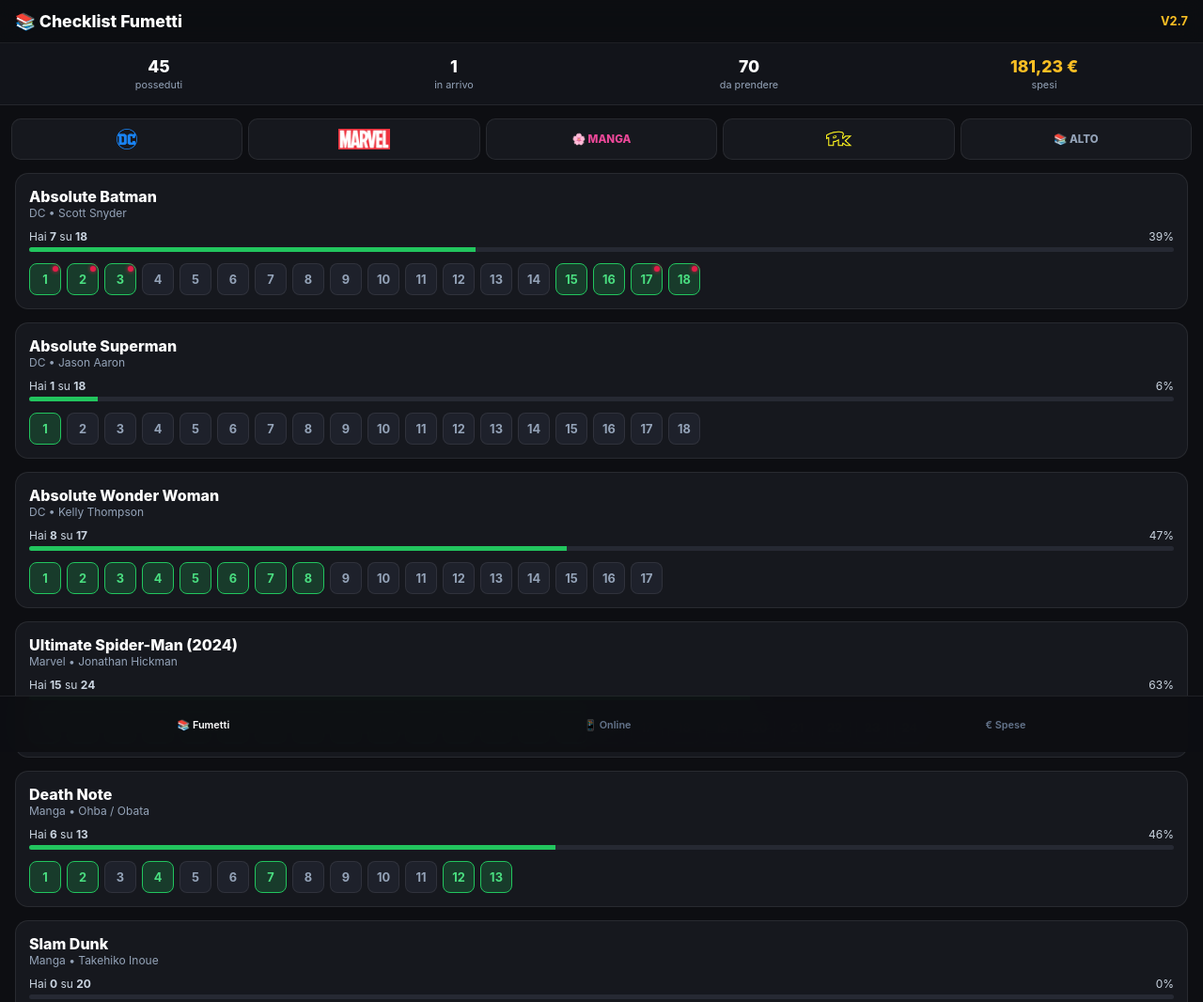
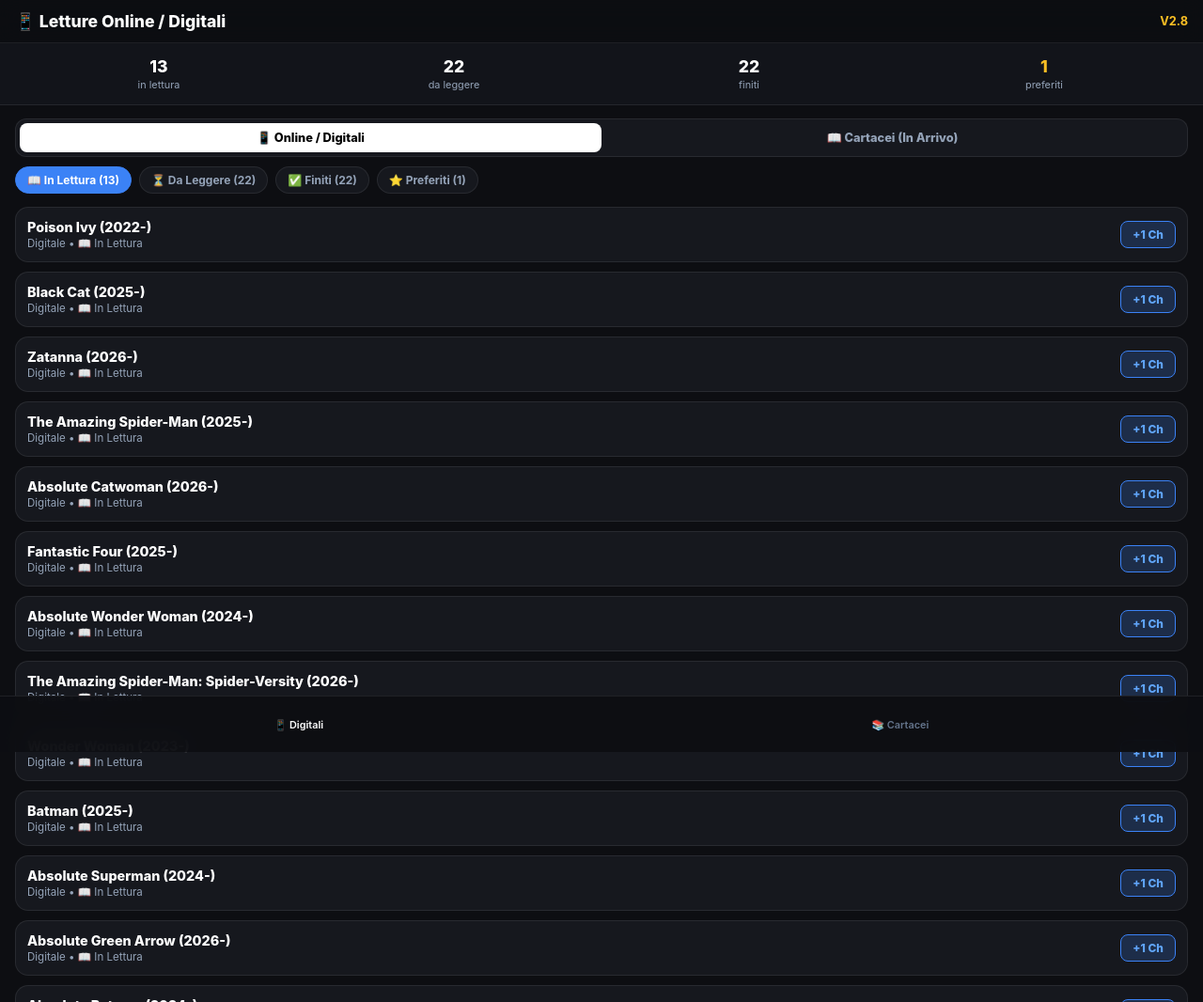
Before and after one commit to datoms04-ops/datoms04-ops.github.io, a plain HTML site: page index.html in a window 1280 px wide. Shown: the top 1066 px of the page at 94% size. Drawn offline with Linux system fonts and the light colour scheme.

Commit message:
Update index.html

```diff
--- a/index.html
+++ b/index.html
@@ -3,7 +3,7 @@
 <head>
   <meta charset="UTF-8">
   <meta name="viewport" content="width=device-width, initial-scale=1.0">
-  <title>Checklist Fumetti V2.7</title>
+  <title>Checklist Fumetti V2.8 - Online Edition</title>
 
   <link rel="manifest" href="manifest.json">
   <meta name="theme-color" content="#0d0e12">
@@ -16,8 +16,8 @@
       --card-border: rgba(255, 255, 255, 0.08);
       --accent-gold: #fbbf24;
       --accent-green: #22c55e;
-      --accent-red: #ef4444;
-      --manga-pink: #ec4899;
+      --accent-blue: #3b82f6;
+      --accent-purple: #a855f7;
       --text-muted: #94a3b8;
     }
 
@@ -42,67 +42,39 @@
     .stat-num { font-weight: 800; font-size: 1.1rem; color: #fff; }
     .stat-label { font-size: 0.68rem; color: var(--text-muted); margin-top: 2px; }
 
-    /* BANNER LOGHI / CATEGORIE EDITORI (5 BANNER) */
-    .publishers-grid {
-      display: grid; grid-template-columns: repeat(5, 1fr); gap: 6px; padding: 14px 12px;
+    /* SWITCHER CARTACEO VS ONLINE */
+    .view-switcher {
+      display: flex; margin: 14px 16px 10px 16px; background: #16181e;
+      border: 1px solid var(--card-border); border-radius: 12px; padding: 4px;
     }
-    .publisher-card {
-      background: var(--card-bg); border: 1px solid var(--card-border); border-radius: 10px;
-      padding: 8px 2px; text-align: center; cursor: pointer; display: flex; flex-direction: column; align-items: center; justify-content: center;
-      transition: all 0.2s ease; min-height: 44px;
+    .v-btn {
+      flex: 1; padding: 8px; text-align: center; font-weight: 800; font-size: 0.8rem;
+      border-radius: 8px; cursor: pointer; color: var(--text-muted); transition: all 0.2s;
     }
-    .publisher-card:active, .publisher-card.active { border-color: var(--accent-gold); background: rgba(251, 191, 36, 0.1); }
-    .pub-img { height: 22px; max-width: 90%; object-fit: contain; mix-blend-mode: screen; }
-    .pub-text { font-weight: 800; font-size: 0.72rem; }
+    .v-btn.active { background: #fff; color: #000; }
 
-    /* CHIP TASTO MOSTRA TUTTI */
-    .reset-filter-btn {
-      margin: 0 16px 12px 16px; padding: 6px 12px; background: rgba(255,255,255,0.05);
-      border: 1px solid var(--card-border); border-radius: 20px; font-size: 0.75rem;
-      color: var(--text-muted); text-align: center; cursor: pointer; display: none;
+    /* TABS STATO LETTURA ONLINE */
+    .digital-tabs { display: flex; gap: 8px; padding: 0 16px 14px 16px; overflow-x: auto; }
+    .d-tab {
+      background: var(--card-bg); border: 1px solid var(--card-border);
+      color: var(--text-muted); padding: 6px 12px; border-radius: 20px; font-size: 0.75rem;
+      font-weight: 700; white-space: nowrap; cursor: pointer;
     }
+    .d-tab.active { background: var(--accent-blue); color: #fff; border-color: var(--accent-blue); }
 
-    /* RUN CARD FUMETTI */
-    .run-card {
+    /* CARD FUMETTO ONLINE */
+    .digital-card {
       background: var(--card-bg); border: 1px solid var(--card-border);
-      border-radius: 14px; padding: 14px; margin: 0 16px 14px 16px;
+      border-radius: 14px; padding: 12px; margin: 0 16px 10px 16px;
+      display: flex; align-items: center; justify-content: space-between; gap: 12px;
     }
-    .run-title { font-weight: 800; font-size: 1rem; color: #fff; }
-    .run-meta { font-size: 0.75rem; color: var(--text-muted); margin-bottom: 10px; }
+    .digital-title { font-weight: 800; font-size: 0.9rem; color: #fff; }
+    .digital-meta { font-size: 0.72rem; color: var(--text-muted); margin-top: 2px; }
 
-    .progress-bar-bg { width: 100%; height: 5px; background: #262933; border-radius: 3px; overflow: hidden; margin-bottom: 12px; }
-    .progress-bar-fill { height: 100%; background: var(--accent-green); }
-
-    /* TASSELLI NUMERATI */
-    .numbers-grid { display: flex; flex-wrap: wrap; gap: 6px; }
-    .num-tile {
-      width: 34px; height: 34px; border-radius: 8px; font-size: 0.8rem; font-weight: 700;
-      display: flex; align-items: center; justify-content: center; cursor: pointer; position: relative;
-      border: 1px solid var(--card-border); background: #1e212b; color: #94a3b8;
-    }
-    .num-tile.owned { background: rgba(34, 197, 94, 0.2); border-color: var(--accent-green); color: #4ade80; }
-    .num-tile .lucca-dot {
-      position: absolute; top: 2px; right: 2px; width: 6px; height: 6px;
-      background: #e11d48; border-radius: 50%; box-shadow: 0 0 4px #e11d48;
-    }
-
-    /* MODALE DETTAGLI CON COPERTINA */
-    .modal-overlay {
-      display: none; position: fixed; inset: 0; background: rgba(0,0,0,0.85);
-      backdrop-filter: blur(8px); z-index: 100; padding: 20px; overflow-y: auto;
-    }
-    .modal-card {
-      background: #16181e; border: 1px solid var(--card-border);
-      border-radius: 20px; max-width: 440px; margin: 30px auto 0 auto; padding: 20px;
-    }
-
-    .btn-buy {
-      width: 100%; padding: 12px; border-radius: 10px; font-weight: bold; border: none;
-      cursor: pointer; background: var(--accent-green); color: #000; font-size: 0.95rem; margin-top: 12px;
-    }
-    .btn-remove {
-      width: 100%; padding: 10px; border-radius: 10px; font-weight: bold; border: 1px solid var(--accent-red);
-      background: transparent; color: var(--accent-red); font-size: 0.85rem; margin-top: 8px; cursor: pointer;
+    .btn-step {
+      background: rgba(59, 130, 246, 0.2); border: 1px solid var(--accent-blue);
+      color: #60a5fa; padding: 6px 12px; border-radius: 8px; font-weight: 800;
+      font-size: 0.75rem; cursor: pointer;
     }
 
     /* BOTTOM NAV */
@@ -120,224 +92,130 @@
 
   <!-- HEADER -->
   <div class="top-bar">
-    <div class="top-title">📚 Checklist Fumetti</div>
-    <div style="font-size:0.8rem; color:var(--accent-gold); font-weight:bold;">V2.7</div>
+    <div class="top-title" id="pageTitle">📱 Letture Online / Digitali</div>
+    <div style="font-size:0.8rem; color:var(--accent-gold); font-weight:bold;">V2.8</div>
   </div>
 
   <!-- STATS HEADER -->
   <div class="stats-row">
-    <div class="stat-box"><div class="stat-num" id="st-owned">45</div><div class="stat-label">posseduti</div></div>
-    <div class="stat-box"><div class="stat-num" id="st-transit">1</div><div class="stat-label">in arrivo</div></div>
-    <div class="stat-box"><div class="stat-num" id="st-missing">70</div><div class="stat-label">da prendere</div></div>
-    <div class="stat-box"><div class="stat-num" style="color:var(--accent-gold);" id="st-spent">181,23 €</div><div class="stat-label">spesi</div></div>
+    <div class="stat-box"><div class="stat-num" id="st-reading">13</div><div class="stat-label">in lettura</div></div>
+    <div class="stat-box"><div class="stat-num" id="st-later">22</div><div class="stat-label">da leggere</div></div>
+    <div class="stat-box"><div class="stat-num" id="st-finished">22</div><div class="stat-label">finiti</div></div>
+    <div class="stat-box"><div class="stat-num" style="color:var(--accent-gold);" id="st-fav">1</div><div class="stat-label">preferiti</div></div>
   </div>
 
-  <!-- GRIGLIA EDITORI FUMETTI (DC, MARVEL, MANGA, PK, ALTO) -->
-  <div class="publishers-grid">
-    <div class="publisher-card" id="btn-pub-DC" onclick="filterPublisher('DC')">
-      <img src="img/dc.png" class="pub-img" alt="DC" onerror="this.style.display='none'; this.nextElementSibling.style.display='block';">
-      <span class="pub-text" style="display:none; color:#3b82f6;">DC</span>
+  <!-- SWITCHER VISTA -->
+  <div class="view-switcher">
+    <div class="v-btn active" id="btnModeDigital" onclick="switchMode('digital')">📱 Online / Digitali</div>
+    <div class="v-btn" id="btnModePhysical" onclick="switchMode('physical')">📖 Cartacei (In Arrivo)</div>
+  </div>
+
+  <!-- SEZIONE DIGITALI -->
+  <div id="secDigital">
+    <div class="digital-tabs">
+      <div class="d-tab active" id="tab-reading" onclick="filterDigital('reading')">📖 In Lettura (13)</div>
+      <div class="d-tab" id="tab-later" onclick="filterDigital('later')">⏳ Da Leggere (22)</div>
+      <div class="d-tab" id="tab-finished" onclick="filterDigital('finished')">✅ Finiti (22)</div>
+      <div class="d-tab" id="tab-fav" onclick="filterDigital('favorites')">⭐ Preferiti (1)</div>
     </div>
 
-    <div class="publisher-card" id="btn-pub-Marvel" onclick="filterPublisher('Marvel')">
-      <img src="img/marvel.png" class="pub-img" alt="Marvel" onerror="this.style.display='none'; this.nextElementSibling.style.display='block';">
-      <span class="pub-text" style="display:none; color:#ef4444;">MARVEL</span>
-    </div>
-
-    <div class="publisher-card" id="btn-pub-Manga" onclick="filterPublisher('Manga')">
-      <span class="pub-text" style="color:var(--manga-pink);">🌸 MANGA</span>
-    </div>
-
-    <div class="publisher-card" id="btn-pub-PK" onclick="filterPublisher('PK')">
-      <img src="img/pk.png" class="pub-img" alt="PK" onerror="this.style.display='none'; this.nextElementSibling.style.display='block';">
-      <span class="pub-text" style="display:none; color:#facc15;">PK</span>
-    </div>
-
-    <div class="publisher-card" id="btn-pub-Altro" onclick="filterPublisher('Altro')">
-      <span class="pub-text" style="color:var(--text-muted);">📚 ALTO</span>
-    </div>
+    <div id="digitalListContainer"></div>
   </div>
 
-  <!-- PULSANTE RESET FILTRO -->
-  <div class="reset-filter-btn" id="resetFilterBtn" onclick="filterPublisher('ALL')">
-    ✖ Mostra tutti i fumetti
-  </div>
-
-  <!-- CONTAINER RUN -->
-  <div id="runsContainer"></div>
-
-  <!-- SCHEDA POPUP DETTAGLI ALBO -->
-  <div class="modal-overlay" id="itemModal">
-    <div class="modal-card">
-      <div style="display:flex; justify-content:space-between; align-items:center; margin-bottom:12px;">
-        <h3 id="m-title" style="font-size:1.1rem; color:#fff;">Title</h3>
-        <span style="cursor:pointer; font-size:1.2rem; color:#94a3b8;" onclick="closeModal()">✖</span>
-      </div>
-
-      <div style="text-align:center; margin-bottom:14px;">
-        <div style="width:130px; height:190px; border-radius:10px; background:#262933; margin:0 auto; display:flex; align-items:center; justify-content:center; font-size:3rem;" id="m-cover">📖</div>
-      </div>
-
-      <div id="m-status-text" style="text-align:center; font-size:0.9rem; margin-bottom:12px;"></div>
-
-      <!-- FORM ACQUISTO -->
-      <div id="buyForm" style="background:#0d0e12; padding:12px; border-radius:10px; border:1px solid var(--card-border);">
-        <label style="font-size:0.75rem; color:var(--text-muted);">Prezzo Pagato (€):</label>
-        <input type="number" id="buyPrice" value="4.00" step="0.5" style="width:100%; padding:8px; margin-top:4px; margin-bottom:8px; background:#16181e; border:1px solid var(--card-border); color:#fff; border-radius:6px;">
-
-        <label style="display:flex; align-items:center; gap:8px; font-size:0.8rem; color:#c084fc; cursor:pointer;">
-          <input type="checkbox" id="buyLucca"> Acquistato a Lucca C&G 60 🎪
-        </label>
-      </div>
-
-      <button class="btn-buy" id="btnAction" onclick="submitAcquisition()">🛒 Segna come Comprato</button>
-      <button class="btn-remove" id="btnRemove" style="display:none;" onclick="markAsMissing()">🔴 Rimuovi dai Posseduti</button>
-    </div>
+  <!-- SEZIONE CARTACEI (PLACEHOLDER PRONTO) -->
+  <div id="secPhysical" style="display:none; padding:20px; text-align:center; color:var(--text-muted); font-size:0.85rem;">
+    📦 Spazio riservato alla collezione cartacea.<br>I volumi fisici e tascabili verranno caricati qui a breve!
   </div>
 
   <!-- BOTTOM NAV -->
   <div class="bottom-nav">
-    <div class="nav-btn active"><span>📚 Fumetti</span></div>
-    <div class="nav-btn" onclick="alert('Digitali in attivazione!')"><span>📱 Online</span></div>
-    <div class="nav-btn" onclick="alert('Spese in attivazione!')"><span>€ Spese</span></div>
+    <div class="nav-btn active"><span>📱 Digitali</span></div>
+    <div class="nav-btn" onclick="alert('Sezione Cartacei attiva!')"><span>📚 Cartacei</span></div>
   </div>
 
   <script>
-    const RUNS_DATA = [
-      { id: "abs-batman", title: "Absolute Batman", publisher: "DC", total: 18, owned: [1,2,3,15,16,17,18], luccaItems: [1,2,3,17,18], authors: "Scott Snyder" },
-      { id: "abs-sup", title: "Absolute Superman", publisher: "DC", total: 18, owned: [1], luccaItems: [], authors: "Jason Aaron" },
-      { id: "abs-ww", title: "Absolute Wonder Woman", publisher: "DC", total: 17, owned: [1,2,3,4,5,6,7,8], luccaItems: [], authors: "Kelly Thompson" },
-      { id: "ult-spidey", title: "Ultimate Spider-Man (2024)", publisher: "Marvel", total: 24, owned: [1,2,3,4,5,6,7,8,9,10,11,12,13,14,15], luccaItems: [], authors: "Jonathan Hickman" },
-      { id: "death-note", title: "Death Note", publisher: "Manga", total: 13, owned: [1,2,4,7,12,13], luccaItems: [], authors: "Ohba / Obata" },
-      { id: "slam-dunk", title: "Slam Dunk", publisher: "Manga", total: 20, owned: [], luccaItems: [], authors: "Takehiko Inoue" },
-      { id: "pk-mito", title: "Paperinik - Il Mito", publisher: "PK", total: 20, owned: [1,2,3,4,5,8,9,10,13,16], luccaItems: [], authors: "Gazzetta dello Sport" },
-      { id: "spawn", title: "Spawn", publisher: "Altro", total: 12, owned: [9,12], luccaItems: [9,12], authors: "Todd McFarlane" }
-    ];
+    /* DATABASE COMPLETO DELLE LETTURE ONLINE */
+    const ONLINE_DATA = {
+      reading: [
+        "Poison Ivy (2022-)", "Black Cat (2025-)", "Zatanna (2026-)",
+        "The Amazing Spider-Man (2025-)", "Absolute Catwoman (2026-)",
+        "Fantastic Four (2025-)", "Absolute Wonder Woman (2024-)",
+        "The Amazing Spider-Man: Spider-Versity (2026-)", "Wonder Woman (2023-)",
+        "Batman (2025-)", "Absolute Superman (2024-)", "Absolute Green Arrow (2026-)",
+        "Absolute Batman (2024-)"
+      ],
+      later: [
+        "Ghost in the Shell (1995)", "Wonder Woman (1987-2006)", "DC Comics Essentials: Batman Year One",
+        "Batman: Under The Hood", "Spider-Gwen: Smash", "Spider-Man: The Clone Saga",
+        "Amazing Spider-Man - Renew Your Vows (2016)", "Something is Killing the Children",
+        "Uncanny X-Men (2024-)", "Spawn (1992-)", "The Boys (2006-2012)",
+        "Spider-Man/Black Cat: The Evil That Men Do", "The Amazing Spider-Man (1963-2018)",
+        "Superior Spider-Man (2019)", "Spider-Man: Life Story", "Absolute Green Lantern (2025-)",
+        "Batman (2016-2026)", "Absolute Martian Manhunter (2025-2026)", "Superior Spider-Man (2013-2014)",
+        "Absolute Flash (2025-)", "Ultimate Spider-Man: Incursion", "Secret Wars (2015-2016)"
+      ],
+      finished: [
+        "Batman: Bad Seeds - Sunrise (2026-)", "Venom (2025-2026)", "Queen in Black (2026)",
+        "Batman of Two Worlds (2026)", "Amazing Spider-Man: Renew Your Vows (2015)",
+        "Mary Jane: Homecoming", "Spider-Man Loves Mary Jane Season 2", "Spider-Man Loves Mary Jane",
+        "Mary Jane: Face It, Tiger", "DC / Marvel: Superman / Spider-Man", "Ultimate Spider-Man (2024-)",
+        "Spider-Man: Reign 2", "Mary Jane and Black Cat", "Spider-Man: Reign",
+        "Absolute Batman: Ark M Special", "Absolute Evil (2025)", "The Amazing Spider-Man (2018-2022)",
+        "Ultimate Fallout (2011)", "All-New Spider-Gwen: Ghost-Spider",
+        "Spider-Man: Kraven's Last Hunt", "Spider-Man: Blue", "Ultimate Spider-Man (2000-2011)"
+      ],
+      favorites: [
+        "Invincible (2003)"
+      ]
+    };
 
-    let currentPublisherFilter = 'ALL';
-    let activeRun = null;
-    let activeNum = null;
+    let currentDigitalTab = 'reading';
 
-    function renderRuns() {
-      const container = document.getElementById('runsContainer');
+    function renderDigitalList() {
+      const container = document.getElementById('digitalListContainer');
       container.innerHTML = '';
 
-      const filteredRuns = RUNS_DATA.filter(run => {
-        if (currentPublisherFilter === 'ALL') return true;
-        return run.publisher === currentPublisherFilter;
-      });
+      const items = ONLINE_DATA[currentDigitalTab] || [];
 
-      if (filteredRuns.length === 0) {
-        container.innerHTML = `<div style="text-align:center; padding:30px; color:#94a3b8; font-size:0.85rem;">Nessuna serie trovata per questo editore.</div>`;
-        return;
-      }
-
-      filteredRuns.forEach(run => {
-        const ownedCount = run.owned.length;
-        const pct = Math.round((ownedCount / run.total) * 100);
-
+      items.forEach(title => {
         const card = document.createElement('div');
-        card.className = 'run-card';
-
-        let tilesHtml = '';
-        for (let i = 1; i <= run.total; i++) {
-          const isOwned = run.owned.includes(i);
-          const isLucca = run.luccaItems.includes(i);
-          tilesHtml += `
-            <div class="num-tile ${isOwned ? 'owned' : ''}" onclick="openItemModal('${run.id}', ${i})">
-              ${i}
-              ${isLucca ? '<div class="lucca-dot"></div>' : ''}
-            </div>
-          `;
-        }
-
+        card.className = 'digital-card';
         card.innerHTML = `
-          <div class="run-title">${run.title}</div>
-          <div class="run-meta">${run.publisher} • ${run.authors}</div>
-          <div style="display:flex; justify-content:space-between; font-size:0.75rem; color:#cbd5e1; margin-bottom:4px;">
-            <span>Hai <b>${ownedCount}</b> su <b>${run.total}</b></span>
-            <span>${pct}%</span>
+          <div>
+            <div class="digital-title">${title}</div>
+            <div class="digital-meta">Digitale • ${getTabLabel(currentDigitalTab)}</div>
           </div>
-          <div class="progress-bar-bg"><div class="progress-bar-fill" style="width: ${pct}%;"></div></div>
-          <div class="numbers-grid">${tilesHtml}</div>
+          ${currentDigitalTab === 'reading' ? '<button class="btn-step" onclick="alert(\'Avanzamento letto!\')">+1 Ch</button>' : ''}
         `;
         container.appendChild(card);
       });
     }
 
-    function filterPublisher(pub) {
-      if (currentPublisherFilter === pub) {
-        currentPublisherFilter = 'ALL';
-      } else {
-        currentPublisherFilter = pub;
-      }
-
-      document.querySelectorAll('.publisher-card').forEach(c => c.classList.remove('active'));
-      const resetBtn = document.getElementById('resetFilterBtn');
-
-      if (currentPublisherFilter !== 'ALL') {
-        const activeBtn = document.getElementById('btn-pub-' + currentPublisherFilter);
-        if (activeBtn) activeBtn.classList.add('active');
-        resetBtn.style.display = 'block';
-      } else {
-        resetBtn.style.display = 'none';
-      }
-
-      renderRuns();
+    function filterDigital(tab) {
+      currentDigitalTab = tab;
+      document.querySelectorAll('.d-tab').forEach(t => t.classList.remove('active'));
+      const activeTab = document.getElementById('tab-' + tab);
+      if (activeTab) activeTab.classList.add('active');
+      renderDigitalList();
     }
 
-    function openItemModal(runId, num) {
-      activeRun = RUNS_DATA.find(r => r.id === runId);
-      activeNum = num;
+    function switchMode(mode) {
+      document.getElementById('secDigital').style.display = (mode === 'digital') ? 'block' : 'none';
+      document.getElementById('secPhysical').style.display = (mode === 'physical') ? 'block' : 'none';
 
-      const isOwned = activeRun.owned.includes(num);
-      const isLucca = activeRun.luccaItems.includes(num);
-
-      document.getElementById('m-title').innerText = `${activeRun.title} #${num}`;
-
-      const stText = document.getElementById('m-status-text');
-      const buyForm = document.getElementById('buyForm');
-      const btnAction = document.getElementById('btnAction');
-      const btnRemove = document.getElementById('btnRemove');
-
-      if(isOwned) {
-        stText.innerHTML = `<span style="color:var(--accent-green); font-weight:bold;">🟢 In Collezione</span> ${isLucca ? '• 🎪 Lucca60' : ''}`;
-        buyForm.style.display = 'none';
-        btnAction.style.display = 'none';
-        btnRemove.style.display = 'block';
-      } else {
-        stText.innerHTML = `<span style="color:var(--accent-red); font-weight:bold;">🔴 Ti Manca</span>`;
-        buyForm.style.display = 'block';
-        btnAction.style.display = 'block';
-        btnRemove.style.display = 'none';
-      }
-
-      document.getElementById('itemModal').style.display = 'block';
+      document.getElementById('btnModeDigital').classList.toggle('active', mode === 'digital');
+      document.getElementById('btnModePhysical').classList.toggle('active', mode === 'physical');
     }
 
-    function submitAcquisition() {
-      if(!activeRun || !activeNum) return;
-      if(!activeRun.owned.includes(activeNum)) {
-        activeRun.owned.push(activeNum);
-        if(document.getElementById('buyLucca').checked) {
-          if(!activeRun.luccaItems.includes(activeNum)) activeRun.luccaItems.push(activeNum);
-        }
-      }
-      closeModal();
-      renderRuns();
+    function getTabLabel(tab) {
+      if(tab === 'reading') return '📖 In Lettura';
+      if(tab === 'later') return '⏳ Da Leggere';
+      if(tab === 'finished') return '✅ Completato';
+      if(tab === 'favorites') return '⭐ Preferito';
+      return '';
     }
 
-    function markAsMissing() {
-      if(!activeRun || !activeNum) return;
-      activeRun.owned = activeRun.owned.filter(n => n !== activeNum);
-      activeRun.luccaItems = activeRun.luccaItems.filter(n => n !== activeNum);
-      closeModal();
-      renderRuns();
-    }
-
-    function closeModal() { document.getElementById('itemModal').style.display = 'none'; }
-
-    renderRuns();
+    renderDigitalList();
   </script>
 </body>
 </html>
```
